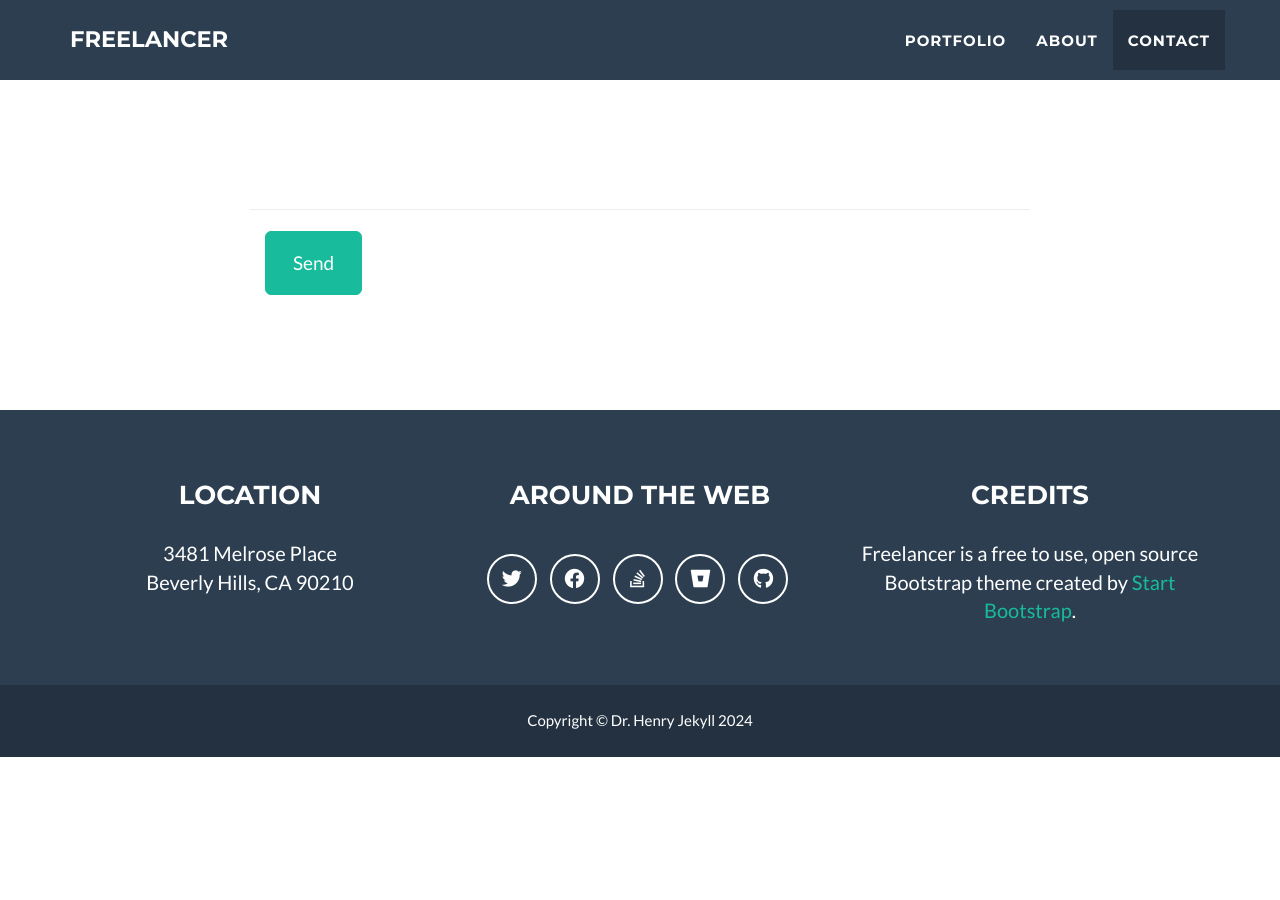
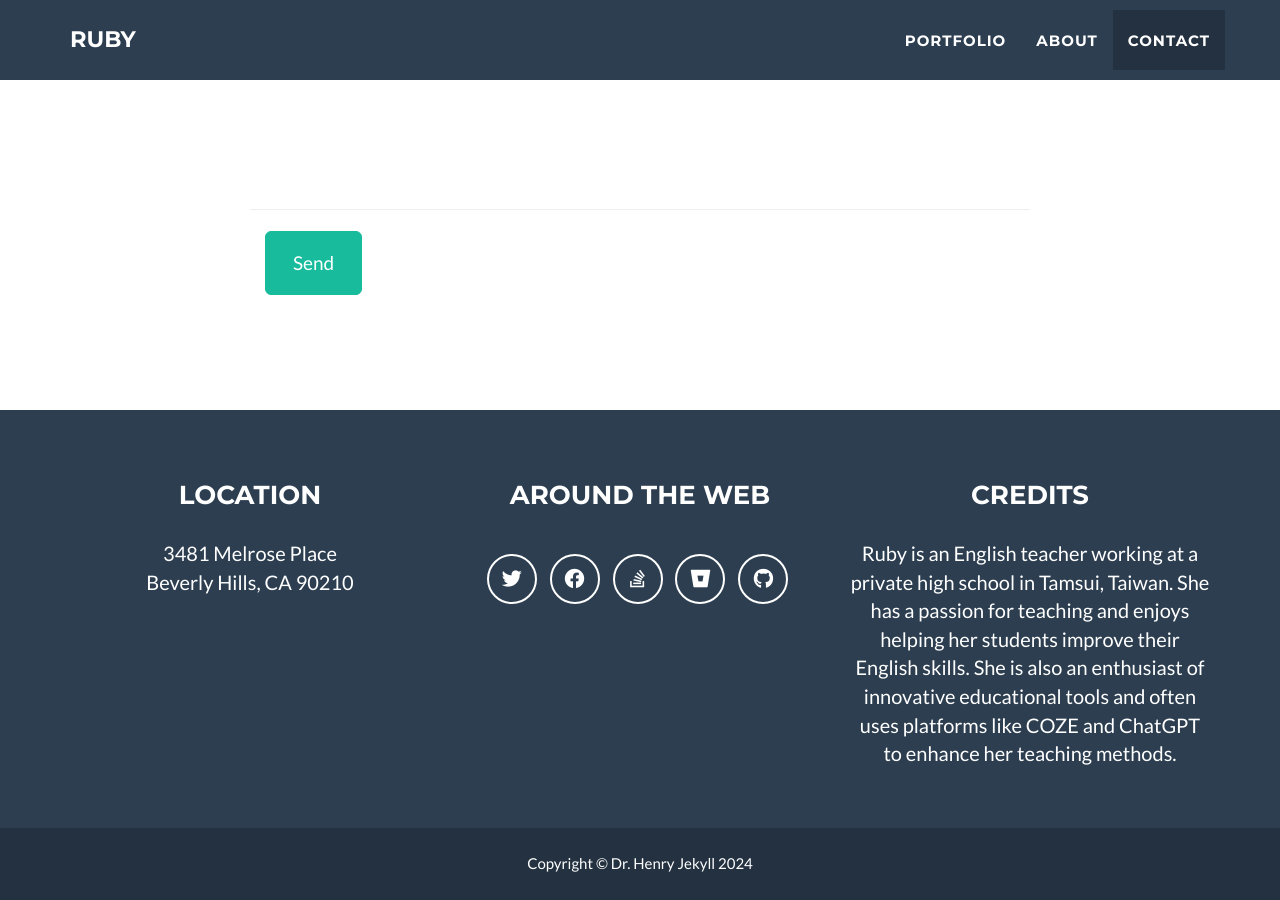
Before and after one commit to elysian0121/test2, a Jekyll site: the page built from _posts/2014-07-18-project-1.markdown, in a window 1280 px wide and 900 px high, scrolled down 2635 px. Built offline with Jekyll 4.4.1, drawn with Linux system fonts in a browser that asks for light colours; before the commit the page ends 3392 px from its top, so only the background shows below that; some of the changed text lies outside the part shown.

Commit message:
Update _config.yml

```diff
--- a/_config.yml
+++ b/_config.yml
@@ -1,11 +1,11 @@
 # Site settings
-title: Freelancer
+title: Ruby
 email: your-email@domain.com
 url: "https://elysian0121.github.io/test2/"
 baseurl: "/test2"
 description: "Write an awesome description for your new site here. You can  edit this line in _config.yml. It will appear in your document head meta (for Google search results) and in your feed.xml site description."
 keywords: "your keywords, separated by commas"
-skills: "Web Developer - Graphic Artist - User Experience Designer"
+skills: "English Teacher - Math Teacher - Japanese teacher - Computer Science Enthusiast"
 meta_author: LastName FirstName
 
 # Google webmaster tools
@@ -57,7 +57,7 @@ address:
   - line: Beverly Hills, CA 90210
 
 # Credits content
-credits: 'Freelancer is a free to use, open source Bootstrap theme created by <a href="http://startbootstrap.com">Start Bootstrap</a>.'
+credits: 'Ruby is an English teacher working at a private high school in Tamsui, Taiwan. She has a passion for teaching and enjoys helping her students improve their English skills. She is also an enthusiast of innovative educational tools and often uses platforms like COZE and ChatGPT to enhance her teaching methods.'
 
 # Build settings
 markdown: kramdown
```
